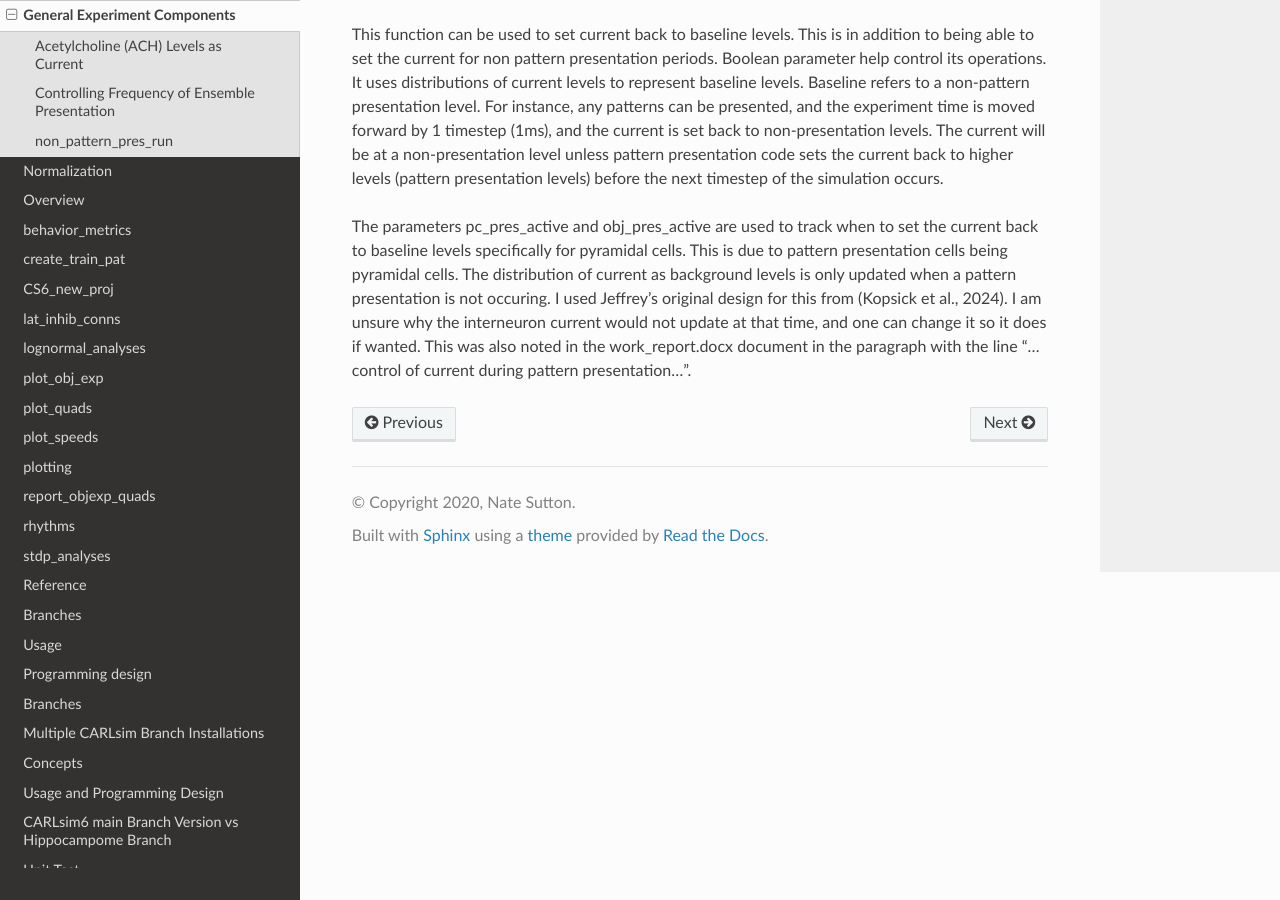
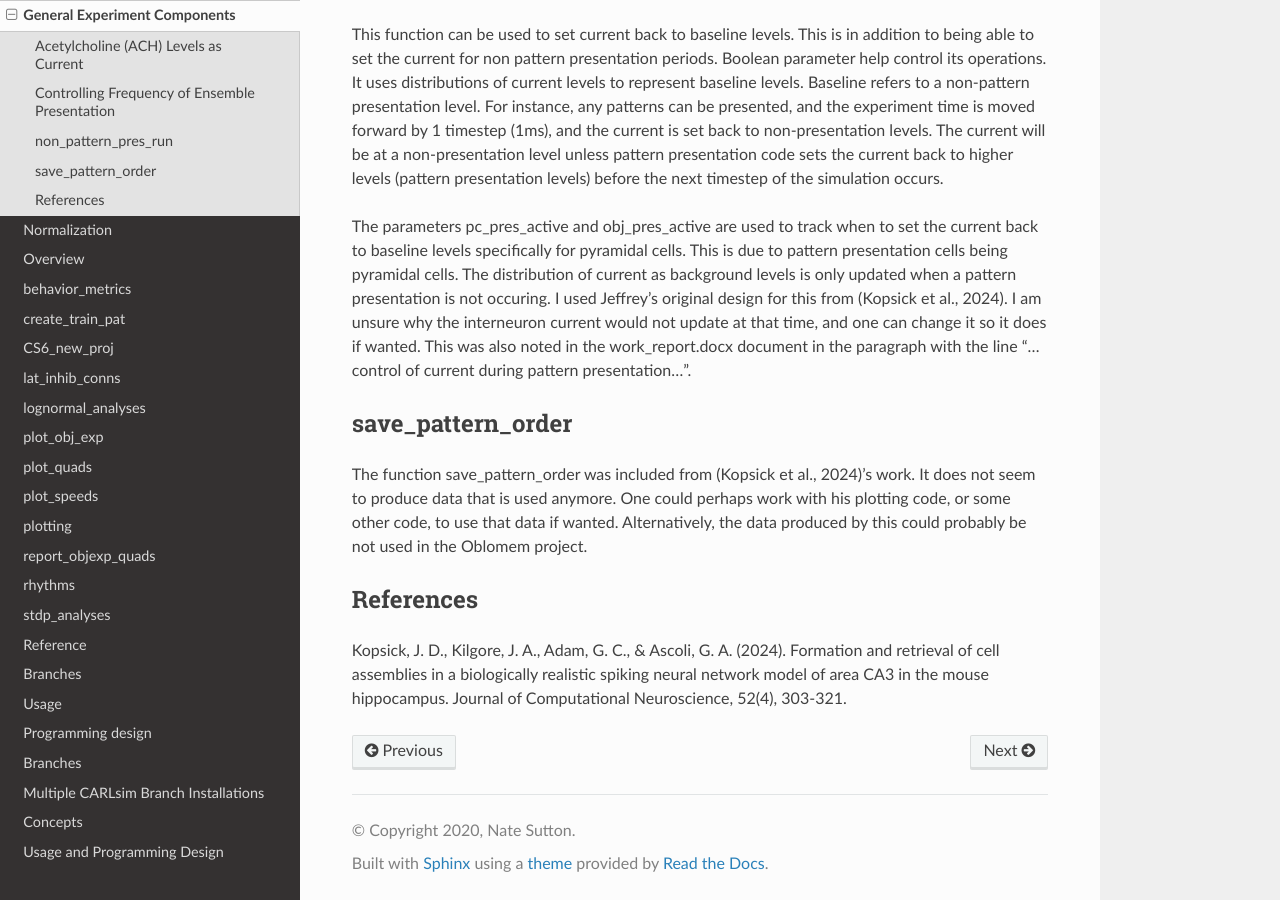
Before and after one commit to Hippocampome-Org/hco_dev_docs, a Sphinx documentation site: the page built from docs/oblomem/general_comp.md, in a window 1280 px wide and 900 px high, scrolled down 1929 px. Built offline with Sphinx 7.4.7 and the Read the Docs theme 3.1.0, drawn with Linux system fonts in a browser that asks for light colours.

Commit message:
added to documentation

```diff
--- a/docs/oblomem/general_comp.md
+++ b/docs/oblomem/general_comp.md
@@ -34,3 +34,11 @@ The line
 This function can be used to set current back to baseline levels. This is in addition to being able to set the current for non pattern presentation periods. Boolean parameter help control its operations. It uses distributions of current levels to represent baseline levels. Baseline refers to a non-pattern presentation level. For instance, any patterns can be presented, and the experiment time is moved forward by 1 timestep (1ms), and the current is set back to non-presentation levels. The current will be at a non-presentation level unless pattern presentation code sets the current back to higher levels (pattern presentation levels) before the next timestep of the simulation occurs.
 
 The parameters pc_pres_active and obj_pres_active are used to track when to set the current back to baseline levels specifically for pyramidal cells. This is due to pattern presentation cells being pyramidal cells. The distribution of current as background levels is only updated when a pattern presentation is not occuring. I used Jeffrey's original design for this from (Kopsick et al., 2024). I am unsure why the interneuron current would not update at that time, and one can change it so it does if wanted. This was also noted in the work_report.docx document in the paragraph with the line "...control of current during pattern presentation...".
+
+## save_pattern_order
+
+The function save_pattern_order was included from (Kopsick et al., 2024)'s work. It does not seem to produce data that is used anymore. One could perhaps work with his plotting code, or some other code, to use that data if wanted. Alternatively, the data produced by this could probably be not used in the Oblomem project.
+
+## References
+
+Kopsick, J. D., Kilgore, J. A., Adam, G. C., & Ascoli, G. A. (2024). Formation and retrieval of cell assemblies in a biologically realistic spiking neural network model of area CA3 in the mouse hippocampus. Journal of Computational Neuroscience, 52(4), 303-321.
```
